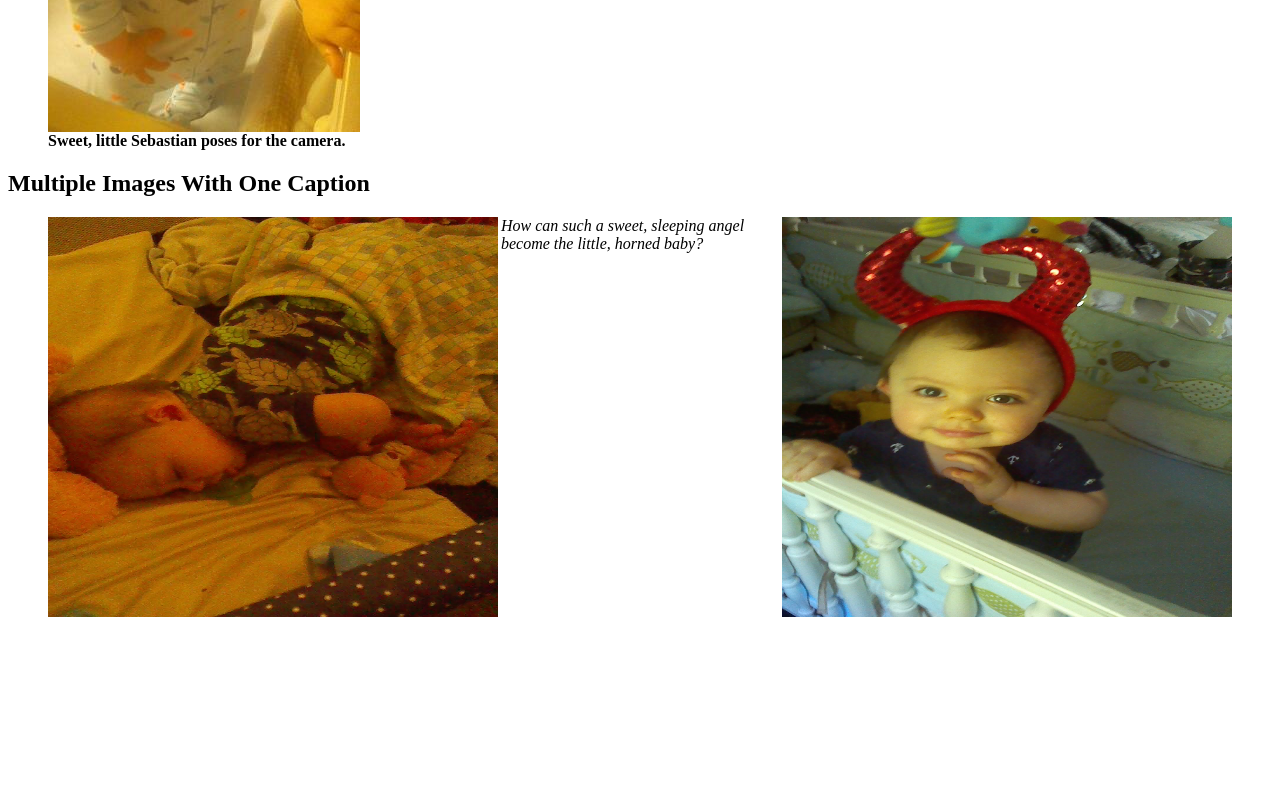
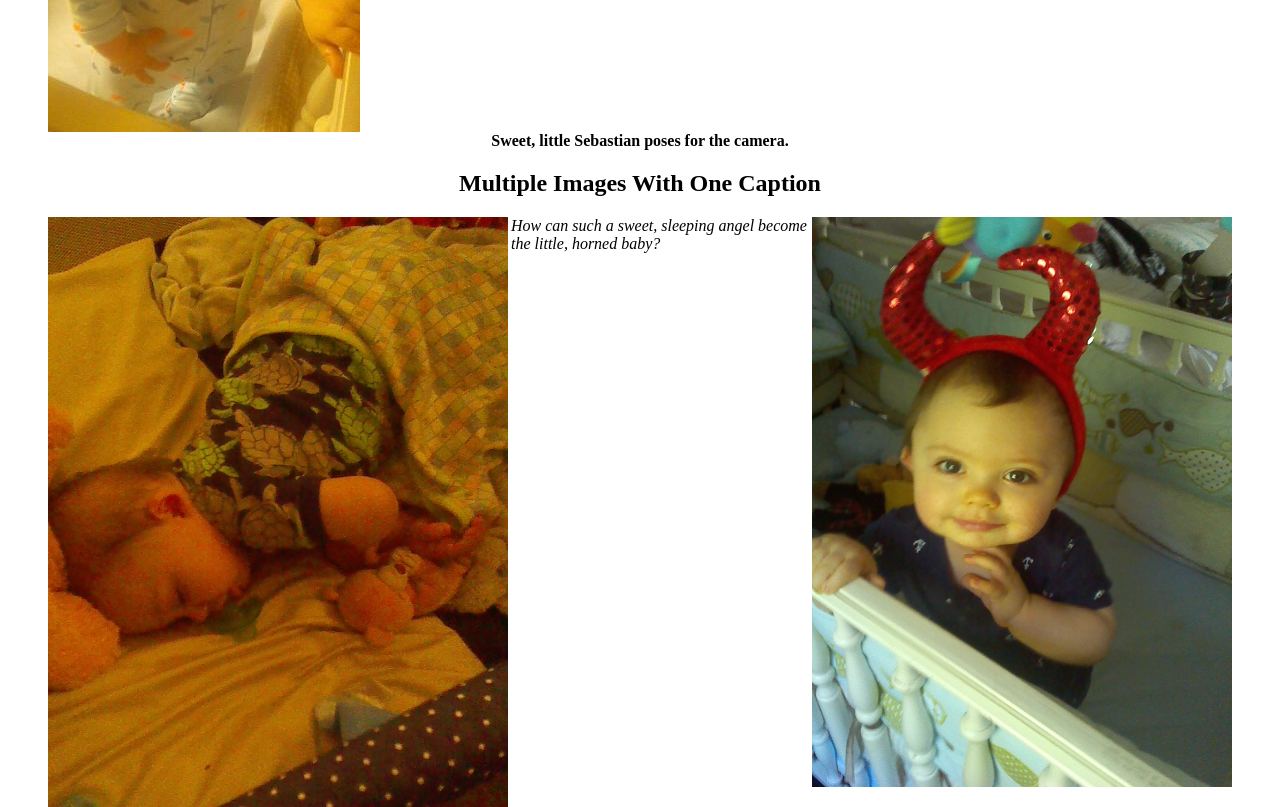
Before and after one commit to LindsayLambo/dws1, a plain HTML site: page Week 1/Images_Formats/images_imageFormats.html in a window 1280 px wide. Shown: the part 720-1527 px from the top of the page. Before the commit the page ends 1337 px from the top, so only its background shows below. Drawn offline with Linux system fonts and the light colour scheme.

Commit message:
Week 1 Images and Formats
Definitely not perfect, but I am moving on!

```diff
--- a/Week 1/Images_Formats/images_imageFormats.html
+++ b/Week 1/Images_Formats/images_imageFormats.html
@@ -6,20 +6,20 @@
 		<title>Images and Their Formats</title>
 	</head>
 	<body>
-		<h1>Images of Sebastian</h1>
+		<h1><center>Images of Sebastian</center></h1>
 		<h2>Image Without a Caption</h2>
 		<figure>
-			<img src="Images/aprilholdingbazel.jpg" alt="April Holding Sebastian">
+			<img src="Images/aprilholdingbazel.jpg" alt="April Holding Sebastian"><center />
 		</figure>
 		<h2>Image With A Caption</h2>
 		<figure>
-			<img src="Images/bazelposing.jpg" alt="Sebastian Striking a Pose">
+			<img src="Images/bazelposing.jpg" alt="Sebastian Striking a Pose"><center />
 			<figcaption><strong>Sweet, little Sebastian poses for the camera.</strong></figcaption>
 		</figure>
-		<h2>Multiple Images With One Caption</h2>
+		<h2><center>Multiple Images With One Caption</center></h2>
 		<figure>
-			<img src="Images/bazelasleep.jpg" width="450" height="400" align="left" alt="Sebastian Sleeping">
-			<img src="Images/bazelwithhorns.jpg" width="450" height="400" align="right" alt="Sebastian With Horns">
+			<img src="Images/bazelasleep.jpg" width="460" height="590" align="left" alt="Sebastian Sleeping">
+			<img src="Images/bazelwithhorns.jpg" width="420" height="570" align="right" alt="Sebastian With Horns">
 			<figcaption><i>How can such a sweet, sleeping angel become the little, horned baby?</i></figcaption>
 		</figure>
 	</body>
```
